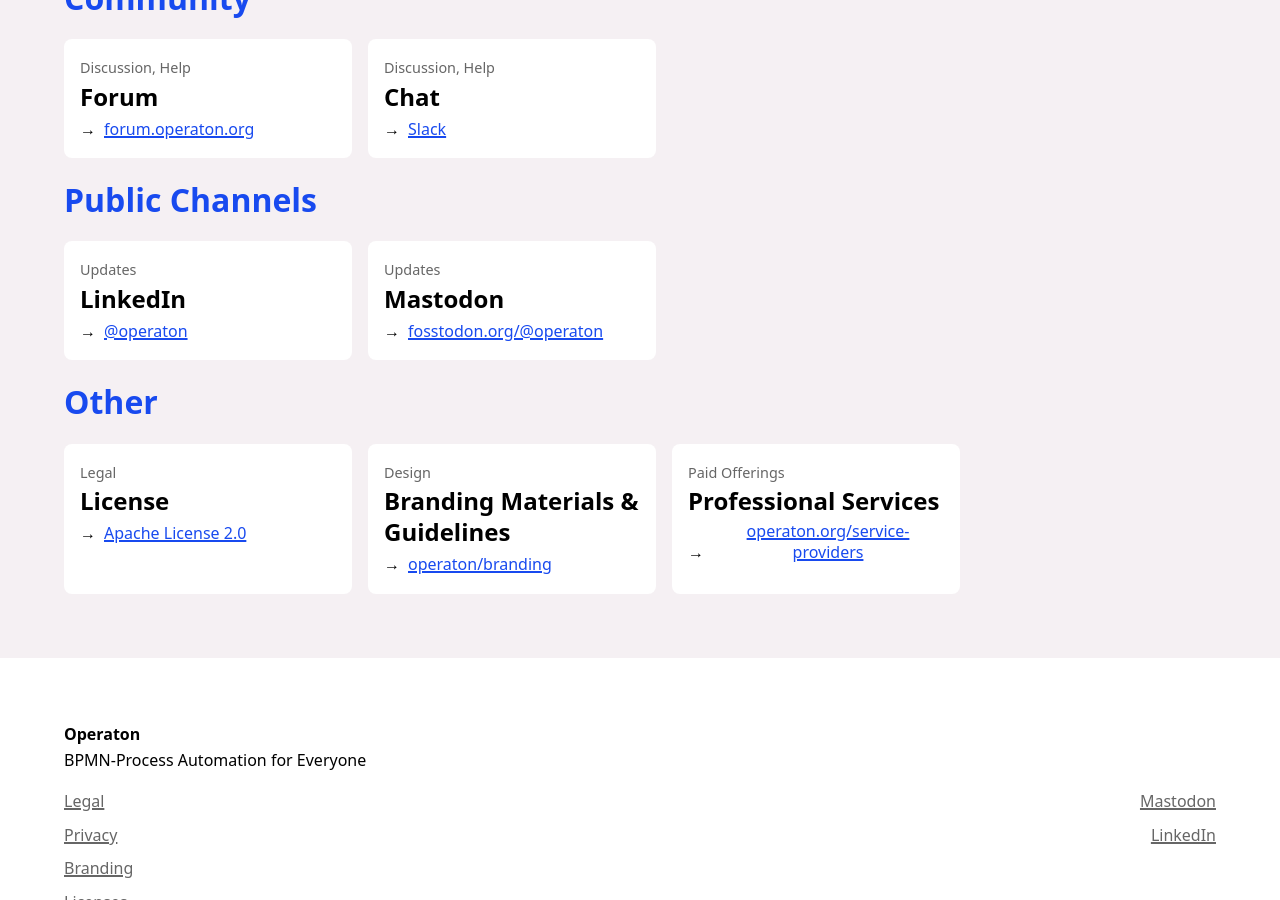
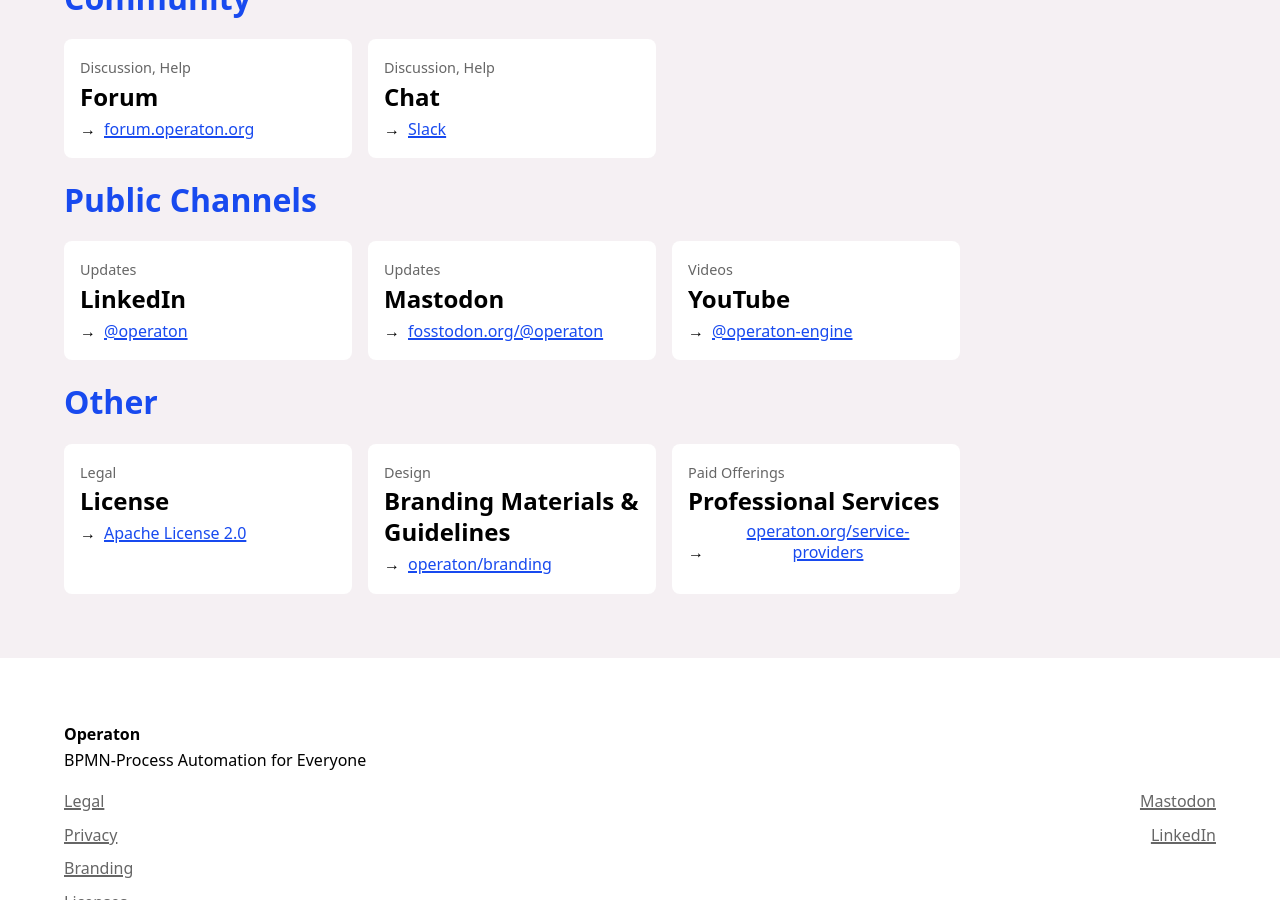
Before and after one commit to operaton/operaton.org, a Jekyll site: the page built from resources.md, in a window 1280 px wide and 900 px high, scrolled down 489 px. Built offline with Jekyll 4.4.1, drawn with Linux system fonts in a browser that asks for light colours.

Commit message:
feat: Add YouTube channel to resources

```diff
--- a/_data/resources.yml
+++ b/_data/resources.yml
@@ -48,6 +48,11 @@
     resources:
       - name: fosstodon.org/@operaton
         url: https://fosstodon.org/@operaton
+  YouTube:
+    tag: Videos
+    resources:
+      - name: "@operaton-engine"
+        url: https://www.youtube.com/@operaton-engine
 Other:
   License:
     tag: Legal
```
